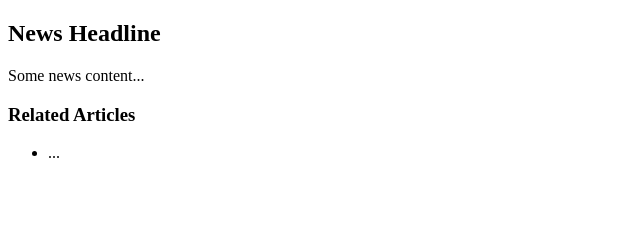
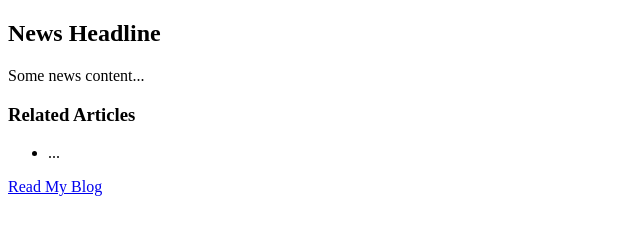
Before and after one commit to Erica17-cpu/news-website, a plain HTML site: page index.html in a window 1280 px wide. Shown: the whole page, without its empty margins (0-640 px from the left). Drawn offline with Linux system fonts and the light colour scheme.

Commit message:
Update index.html- v2
version 2

```diff
--- a/index.html
+++ b/index.html
@@ -15,7 +15,9 @@
       <ul>
         <li>...</li>
       </ul>
+      <a href ="myblog.html">Read My Blog</a>
     </aside>
+
   </main>
 </body>
 </html>
```
